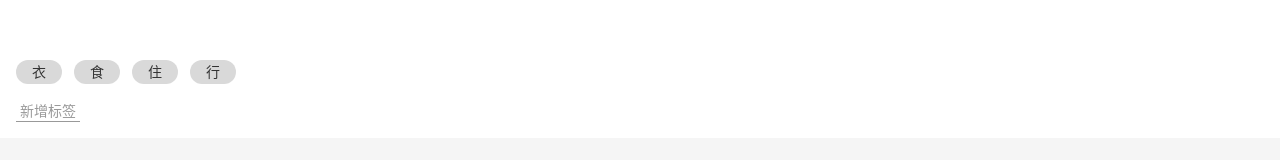
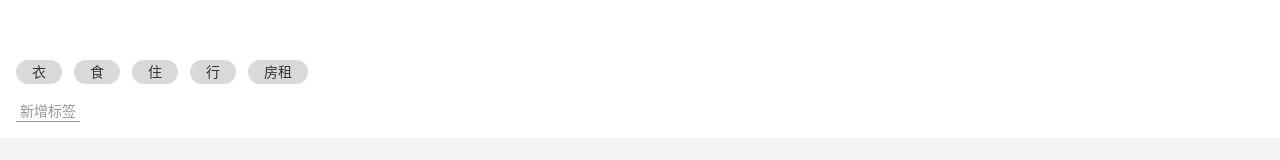
Before and after one commit to dongxiaoxing0/bills-vue, a Vue app: page /#/money in a window 1280 px wide. Shown: the part 156-316 px from the top of the page. Built offline with nearby package versions, Linux system fonts and the light colour scheme.

Commit message:
完成Tags组件，实现选中标签和新增标签功能

```diff
--- a/src/components/Money/Tags.vue
+++ b/src/components/Money/Tags.vue
@@ -1,21 +1,48 @@
 <template>
     <div class="tags">
       <div class="new">
-        <button>新增标签</button>
+        <button @click="create">新增标签</button>
       </div>
       <ul class="current">
-        <li>衣</li>
-        <li>食</li>
-        <li>住</li>
-        <li>行</li>
+        <li v-for="tag in dataSource"
+        @click="toggle(tag)"
+        :class="{selected:selectedTags.indexOf(tag) >= 0}"
+        :key="tag"
+        >{{tag}}</li>
       </ul>
     </div>
 </template>
 
 <script lang="ts">
-    export default {
-        name:'Tags',
+  import Vue from 'vue';
+  import { Component,Prop } from 'vue-property-decorator';
+  @Component
+  export default class Tags extends Vue {
+    @Prop(Array)dataSource: string[] | undefined;
+    selectedTags: string[] = [];
+    toggle(tag: string){
+      const index = this.selectedTags.indexOf(tag);
+      if(index >= 0){
+        this.selectedTags.splice(index,1);
+      }else{
+        this.selectedTags.push(tag);
+      }
     }
+    create(){
+      const newTag = window.prompt('请输入标签名');
+      if(newTag ===''){
+        window.alert('标签不能为空');
+      }else{
+        const index = (this.dataSource as string[]).indexOf(newTag!);
+        if(index >= 0){
+        window.alert('标签已经存在');
+        }else if(this.dataSource){
+          this.$emit('update:dataSource',[...this.dataSource, newTag]);
+        }
+      }
+    }
+  }
+
 </script>
 
 <style lang="scss" scoped>
@@ -29,7 +56,8 @@
       display: flex;
       flex-wrap: wrap;
       > li {
-        background: #d9d9d9;
+        $bg: #d9d9d9;
+        background:$bg;
         $h: 24px;
         height: $h;
         line-height: $h;
@@ -37,6 +65,10 @@
         padding: 0 16px;
         margin-right: 12px;
         margin-top: 4px;
+        &.selected{
+          background: darken($bg,50%);
+          color:white;
+        }
       }
     }
     > .new {
--- a/src/views/Money.vue
+++ b/src/views/Money.vue
@@ -3,7 +3,7 @@
     <NumberPad/>
     <Types/>
     <Notes/>
-    <Tags/>
+    <Tags :data-source.sync="tags"/>
 
   </Layout>
 </template>
@@ -13,10 +13,14 @@
 import Types from '@/components/Money/Types.vue';
 import Notes from '@/components/Money/Notes.vue';
 import Tags from '@/components/Money/Tags.vue';
-
   export default {
-  components: { NumberPad, Types, Notes, Tags},
     name: 'Money',
+    components: { NumberPad, Types, Notes, Tags},
+    data(){
+      return {
+        tags:['衣','食','住','行','房租']
+        }
+    }
   };
 </script>
 
```
